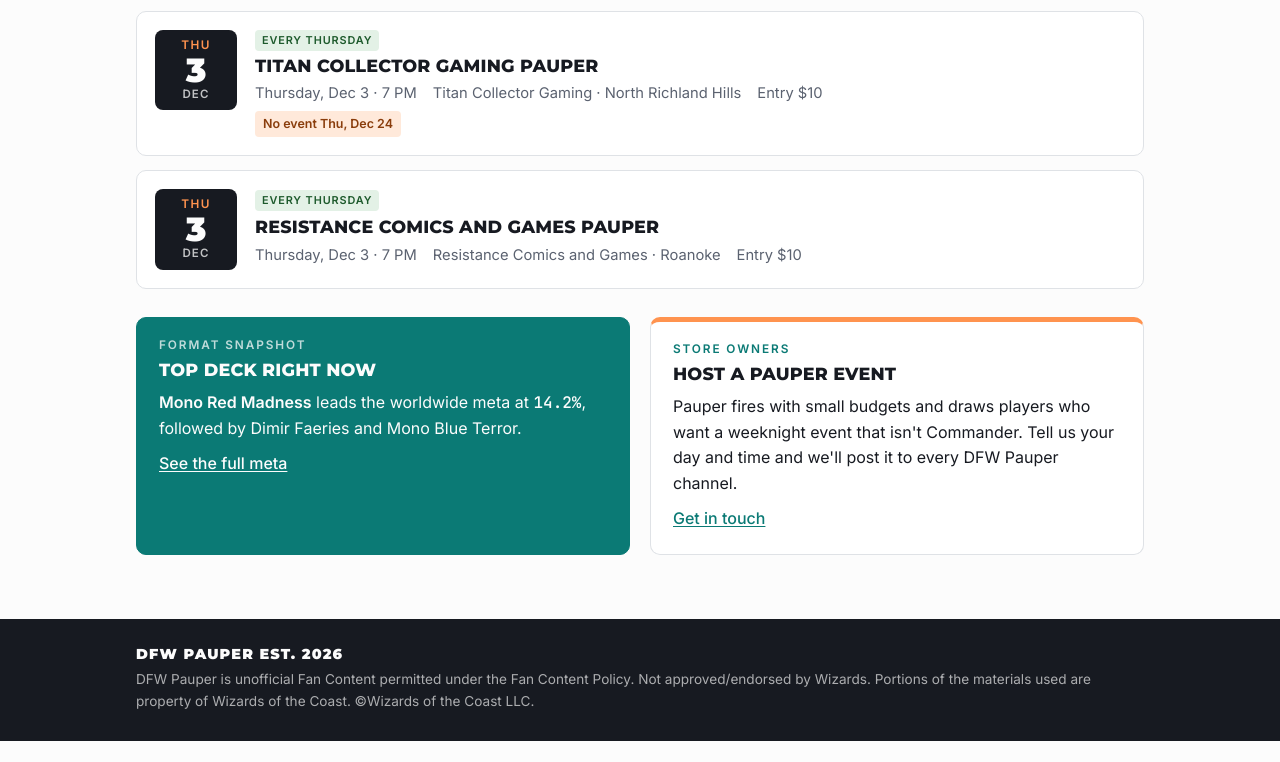
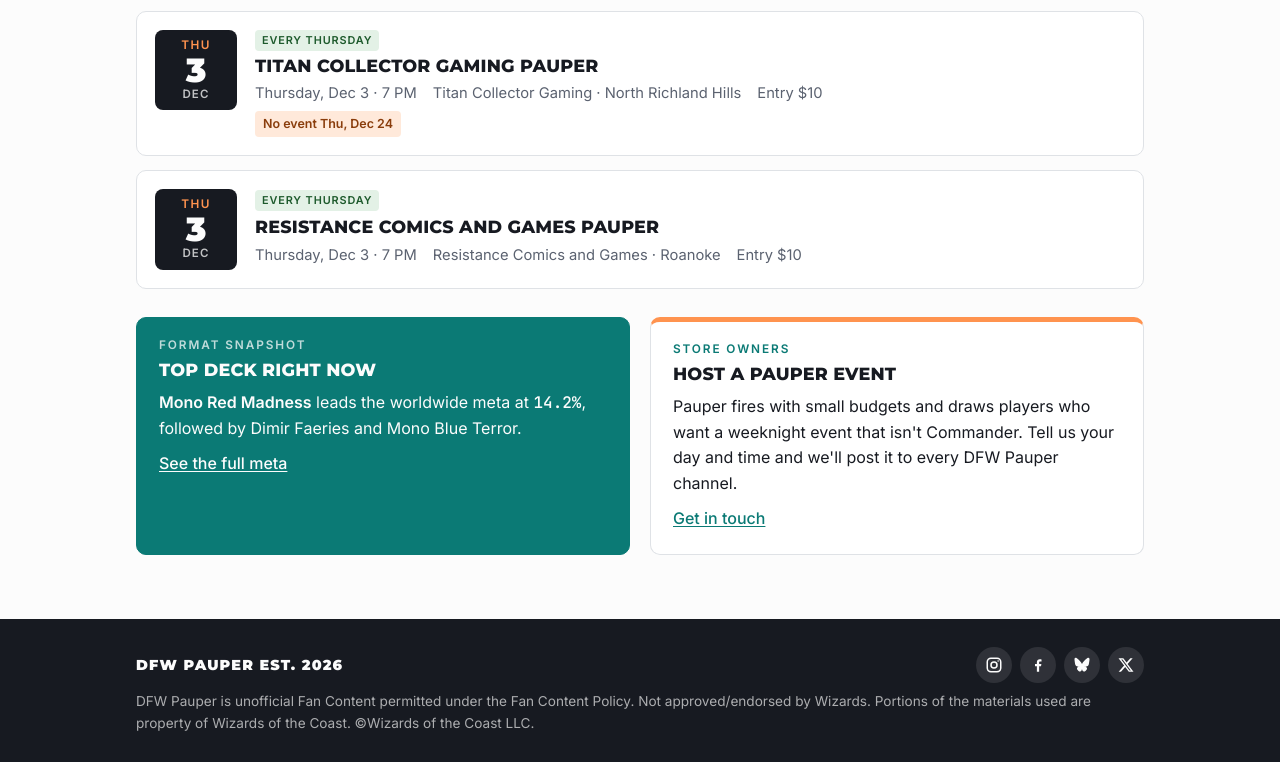
Before and after one commit to Stephasaur/dfw-pauper, a plain HTML site: page index.html in a window 1280 px wide. Shown: the part 2125-2887 px from the top of the page. Before the commit the page ends 2866 px from the top, so only its background shows below. Drawn offline with Linux system fonts and the light colour scheme.

Commit message:
Add DFW Pauper's social profiles to site.json, About page and footer
Co-Authored-By: Claude Opus 5.5 <noreply@anthropic.com>
Claude-Session: https://claude.ai/code/session_01Jc3YuAYH3cVedWvoerRNsA

```diff
--- a/data/site.json
+++ b/data/site.json
@@ -7,27 +7,32 @@
     "url": "https://discord.gg/DKzPqTRTJ",
     "note": "The established local Pauper server (not run by DFW Pauper). When our own server is ready, swap name/url here."
   },
-  "_how_to_edit": "Set url to the public website address. community_discord is the Discord we send new players to: change its name and url to switch servers. 'links' are DFW Pauper's own social profiles: paste each URL between the quotes, leave empty to hide.",
+  "_how_to_edit": "Set url to the public website address. community_discord is the Discord we send new players to: change its name and url to switch servers. 'links' are DFW Pauper's own social profiles: paste each URL between the quotes, leave empty to hide. 'handle' is the @name shown for social posts (optional). The Discord entry here is for DFW Pauper's own server once it launches; until then it stays empty and community_discord is used.",
   "links": [
     {
       "label": "Discord",
-      "url": ""
+      "url": "",
+      "handle": ""
     },
     {
       "label": "Instagram",
-      "url": ""
+      "url": "https://www.instagram.com/dfwpauper/",
+      "handle": "@dfwpauper"
     },
     {
       "label": "Facebook",
-      "url": ""
+      "url": "https://www.facebook.com/profile.php?id=61594520002371",
+      "handle": ""
     },
     {
       "label": "Bluesky",
-      "url": ""
+      "url": "https://bsky.app/profile/dfwpauper.bsky.social",
+      "handle": "@dfwpauper.bsky.social"
     },
     {
       "label": "X",
-      "url": ""
+      "url": "https://x.com/dfwpauper",
+      "handle": "@dfwpauper"
     }
   ],
   "contact_email": ""
--- a/index.html
+++ b/index.html
@@ -232,6 +232,13 @@ ul.plain { margin: 0; padding-left: 1.1em; display: grid; gap: 6px; }
 
 footer { background: var(--ink); color: rgba(252,252,252,.65); padding-block: 28px; font-size: .85rem; }
 footer .wrap { display: grid; gap: 8px; }
+footer .foot-top { display: flex; justify-content: space-between; align-items: center; gap: 12px; flex-wrap: wrap; }
+footer .foot-social { display: flex; gap: 8px; }
+footer .foot-social a { display: grid; place-items: center; width: 36px; height: 36px; border-radius: 50%; color: var(--white); background: rgba(252,252,252,.1); }
+footer .foot-social a:hover { background: var(--hot); color: var(--ink); }
+footer .foot-social svg { width: 18px; height: 18px; }
+.btn.social svg { width: 16px; height: 16px; flex: none; }
+.btn.social .handle { font: 500 .78rem/1 var(--body); text-transform: none; letter-spacing: 0; color: var(--muted); }
 footer .motto { font: 900 .9rem/1 var(--display); text-transform: uppercase; letter-spacing: .08em; color: var(--white); }
 
 @media (max-width: 600px) {
@@ -658,7 +665,7 @@ footer .motto { font: 900 .9rem/1 var(--display); text-transform: uppercase; let
 
 <footer>
   <div class="wrap">
-    <div class="motto"><span data-site="name">DFW Pauper</span> Est. 2026</div>
+    <div class="foot-top"><div class="motto"><span data-site="name">DFW Pauper</span> Est. 2026</div><nav class="foot-social" id="footer-social" aria-label="DFW Pauper on social media"></nav></div>
     <div><span data-site="name">DFW Pauper</span> is unofficial Fan Content permitted under the Fan Content Policy. Not approved/endorsed by Wizards. Portions of the materials used are property of Wizards of the Coast. ©Wizards of the Coast LLC.</div>
   </div>
 </footer>
@@ -894,11 +901,21 @@ footer .motto { font: 900 .9rem/1 var(--display); text-transform: uppercase; let
     document.getElementById("banned-watch").innerHTML = w.map(function (c) { return '<li><a href="https://scryfall.com/search?q=' + encodeURIComponent('!"' + c + '"') + '" target="_blank" rel="noopener">' + esc(c) + '</a></li>'; }).join("");
   }
 
+  // Simple line icons for DFW Pauper's own social profiles.
+  var SOCIAL_ICONS = {
+    Instagram: '<svg viewBox="0 0 24 24" aria-hidden="true" fill="none" stroke="currentColor" stroke-width="2"><rect x="3" y="3" width="18" height="18" rx="5"/><circle cx="12" cy="12" r="4"/><circle cx="17.5" cy="6.5" r="1" fill="currentColor" stroke="none"/></svg>',
+    Facebook: '<svg viewBox="0 0 24 24" aria-hidden="true" fill="currentColor"><path d="M13.5 21v-7.5H16l.5-3h-3V8.7c0-.9.3-1.5 1.6-1.5h1.6V4.5c-.3 0-1.2-.1-2.3-.1-2.3 0-3.9 1.4-3.9 4v2.1H8v3h2.5V21z"/></svg>',
+    Bluesky: '<svg viewBox="0 0 24 24" aria-hidden="true" fill="currentColor"><path d="M12 10.6C10.9 8.4 7.9 4.4 5.2 2.9 2.6 1.4 2 3 2 4.3c0 1.2.7 6.4 1.1 7.3 1.2 2.8 4.4 2.8 6 2.4-3 .5-5.7 1.8-2.1 5.6 4 3.6 5.1-1.8 5-3.2-.1 1.4 1 6.8 5 3.2 3.6-3.8.9-5.1-2.1-5.6 1.6.4 4.8.4 6-2.4.4-.9 1.1-6.1 1.1-7.3 0-1.3-.6-2.9-3.2-1.4-2.7 1.5-5.7 5.5-6.8 7.7z"/></svg>',
+    X: '<svg viewBox="0 0 24 24" aria-hidden="true" fill="currentColor"><path d="M17.8 3h3.1l-6.8 7.7L22 21h-6.2l-4.9-6.3L5.3 21H2.2l7.3-8.3L2 3h6.4l4.4 5.8zm-1.1 16.2h1.7L7.4 4.7H5.6z"/></svg>'
+  };
   function renderSite(s) {
     document.querySelectorAll('[data-site="name"]').forEach(function (el) { el.textContent = s.name; });
     var links = (s.links || []).filter(function (l) { return l.url; });
+    document.getElementById("footer-social").innerHTML = links.map(function (l) {
+      return '<a href="' + esc(l.url) + '" target="_blank" rel="noopener" aria-label="' + esc(s.name + " on " + l.label) + '" title="' + esc(l.label) + '">' + (SOCIAL_ICONS[l.label] || esc(l.label.charAt(0))) + '</a>';
+    }).join("");
     document.getElementById("social-links").innerHTML = links.length
-      ? links.map(function (l) { return '<a class="btn ghost" href="' + esc(l.url) + '" target="_blank" rel="noopener">' + esc(l.label) + '</a>'; }).join("")
+      ? links.map(function (l) { return '<a class="btn ghost social" href="' + esc(l.url) + '" target="_blank" rel="noopener">' + (SOCIAL_ICONS[l.label] || "") + esc(l.label) + (l.handle ? ' <span class="handle">' + esc(l.handle) + '</span>' : '') + '</a>'; }).join("")
       : '<span class="cards">Instagram, Facebook, Bluesky, X and our own Discord coming soon.</span>';
     var cd = s.community_discord;
     document.getElementById("community-discord").innerHTML = cd && cd.url ? 'Looking for other local players? Join <a href="' + esc(cd.url) + '" target="_blank" rel="noopener">' + esc(cd.name) + '</a>, the established local Pauper community Discord.' : '';
```
